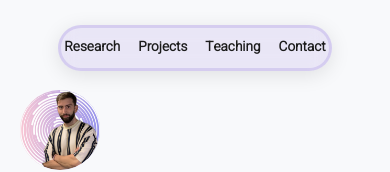
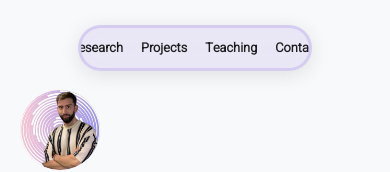
Before and after one commit to mjgm97/mjgm97.github.io, a React (Create React App) app: page / in a window 390 px wide. Shown: the top 172 px of the page. Built offline with nearby package versions, Linux system fonts and the light colour scheme.

Commit message:
fix navbar

```diff
--- a/src/components/common/styles/navBar.css
+++ b/src/components/common/styles/navBar.css
@@ -123,12 +123,12 @@
 	.navbar {
 		margin-left: 20%;
 		margin-right: 20%;
-		width: 78%;
+		width: 70%;
 		font-size: 80%;
 	}
 
 	.nav-background {
-		max-width: 80%;
+		max-width: 75%;
 		height: 40px;
 	}
 
@@ -139,7 +139,7 @@
 	.nav-item a {
 
 		padding: 0px 9px;
-		font-size: 0.85rem;;
+		font-size: 0.80rem;
 	}
 }
 
```
